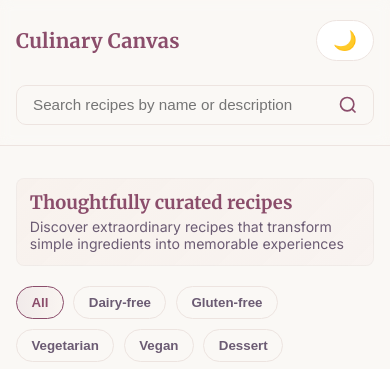
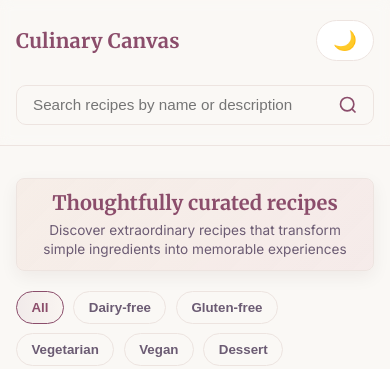
Before and after one commit to ayush2991/culinary-canvas, a plain HTML site: page index.html in a window 390 px wide. Shown: the top 369 px of the page. Drawn offline with Linux system fonts and the light colour scheme.

Commit message:
Improved hero card UI

```diff
--- a/styles.css
+++ b/styles.css
@@ -216,42 +216,91 @@ header {
 }
 
 .hero {
-    /* Toned-down hero: subtler background, less padding and smaller radius */
-    background: linear-gradient(135deg, rgba(232,180,160,0.08), rgba(212,132,138,0.04));
-    padding: 1rem 1.1rem;
-    border-radius: 10px;
-    border: 1px solid rgba(0,0,0,0.03);
-    text-align: left;
-    margin-bottom: 1.25rem;
-    box-shadow: none;
+    background: linear-gradient(135deg, rgba(232,180,160,0.12), rgba(212,132,138,0.08));
+    padding: 1.5rem 2rem;
+    border-radius: 16px;
+    border: 1px solid var(--border);
+    text-align: center;
+    margin-bottom: 1.5rem;
+    box-shadow: var(--shadow);
+    position: relative;
+    overflow: hidden;
+}
+
+.hero::before {
+    content: '';
+    position: absolute;
+    top: 0;
+    left: 0;
+    right: 0;
+    bottom: 0;
+    background: linear-gradient(135deg, var(--warm), var(--accent));
+    opacity: 0.03;
+    pointer-events: none;
 }
 
 .hero h1 {
     font-family: 'Merriweather', serif;
-    font-size: 1.35rem;
-    margin: 0;
+    font-size: 1.8rem;
+    margin: 0 0 0.5rem 0;
     color: var(--primary);
-    line-height: 1.15;
+    line-height: 1.2;
+    font-weight: 700;
+    position: relative;
+    z-index: 1;
 }
 
 .hero p {
-    margin-top: .35rem;
     color: var(--muted);
-    font-size: 0.92rem;
-    margin-bottom: 0;
+    font-size: 1rem;
+    margin: 0;
+    line-height: 1.5;
+    max-width: 600px;
+    margin: 0 auto;
+    position: relative;
+    z-index: 1;
 }
 
-/* Slightly more compact hero on larger screens so it doesn't overpower cards */
+/* Responsive hero adjustments */
 @media (min-width: 900px) {
-    .hero { padding: 0.9rem 1rem; }
-    .hero h1 { font-size: 1.45rem; }
+    .hero {
+        padding: 1.75rem 2.5rem;
+        margin-bottom: 1.75rem;
+    }
+    .hero h1 { font-size: 2rem; }
+    .hero p { font-size: 1.05rem; }
 }
 
-/* Compact layout for small screens */
+@media (max-width: 768px) {
+    .hero {
+        padding: 1rem 1.5rem;
+        border-radius: 12px;
+        margin-bottom: 1.25rem;
+    }
+    .hero h1 {
+        font-size: 1.5rem;
+        margin-bottom: 0.5rem;
+    }
+    .hero p {
+        font-size: 0.95rem;
+        line-height: 1.4;
+    }
+}
+
 @media (max-width: 520px) {
-    .hero { padding: 0.8rem; border-radius: 8px; }
-    .hero h1 { font-size: 1.15rem; }
-    .hero p { font-size: 0.88rem; }
+    .hero {
+        padding: 0.75rem 1rem;
+        border-radius: 8px;
+        margin-bottom: 1rem;
+    }
+    .hero h1 {
+        font-size: 1.25rem;
+        margin-bottom: 0.4rem;
+    }
+    .hero p {
+        font-size: 0.85rem;
+        line-height: 1.35;
+    }
 }
 
 .filter-buttons {
@@ -936,8 +985,14 @@ footer {
     }
 
     :root:not([data-theme="light"]) .hero {
-        background: linear-gradient(135deg, rgba(242, 200, 180, 0.08), rgba(232, 164, 170, 0.05));
+        background: linear-gradient(135deg, rgba(242, 200, 180, 0.12), rgba(232, 164, 170, 0.08));
         border-color: var(--border);
+        box-shadow: 0 8px 24px rgba(0, 0, 0, 0.15);
+    }
+
+    :root:not([data-theme="light"]) .hero::before {
+        background: linear-gradient(135deg, var(--warm), var(--accent));
+        opacity: 0.05;
     }
 
     :root:not([data-theme="light"]) .recipe-card {
@@ -997,8 +1052,14 @@ html[data-theme="dark"] header {
 }
 
 html[data-theme="dark"] .hero {
-    background: linear-gradient(135deg, rgba(242, 200, 180, 0.08), rgba(232, 164, 170, 0.05));
+    background: linear-gradient(135deg, rgba(242, 200, 180, 0.12), rgba(232, 164, 170, 0.08));
     border-color: var(--border);
+    box-shadow: 0 8px 24px rgba(0, 0, 0, 0.15);
+}
+
+html[data-theme="dark"] .hero::before {
+    background: linear-gradient(135deg, var(--warm), var(--accent));
+    opacity: 0.05;
 }
 
 html[data-theme="dark"] .recipe-card {
```
